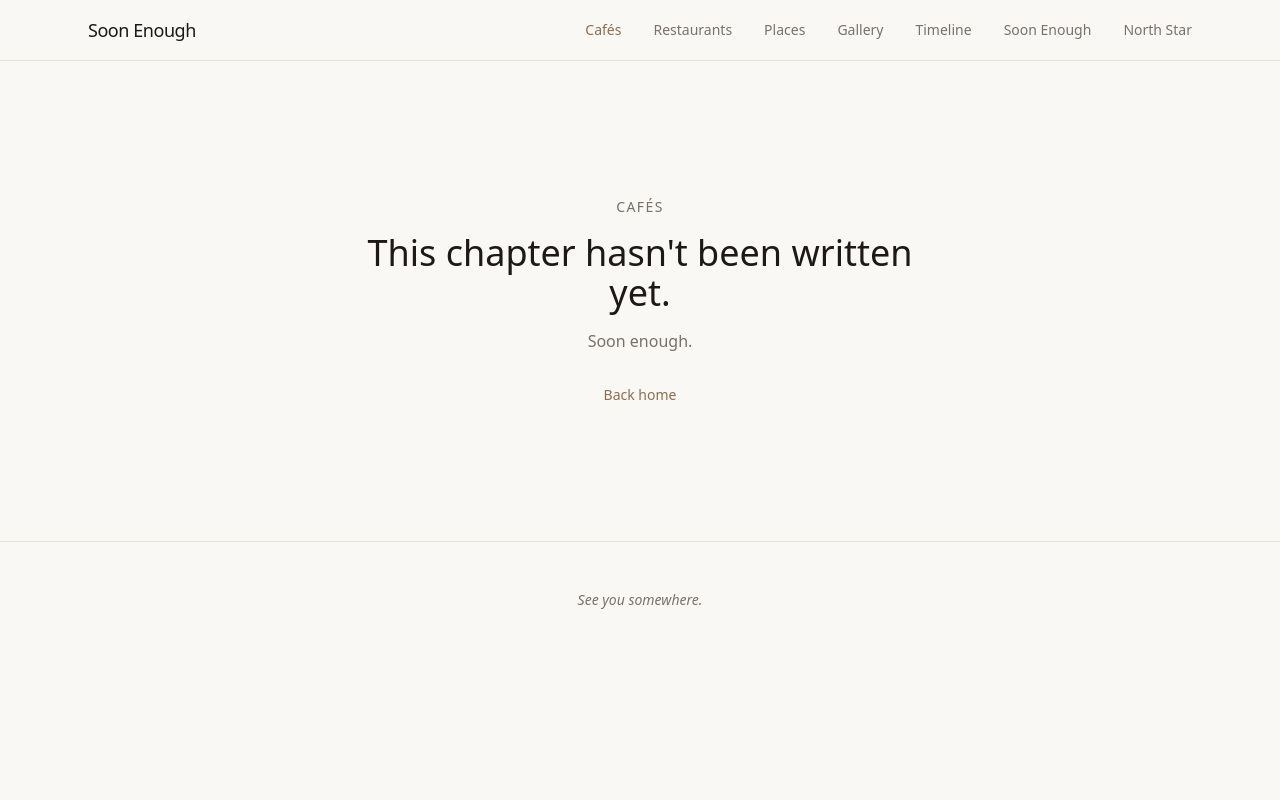
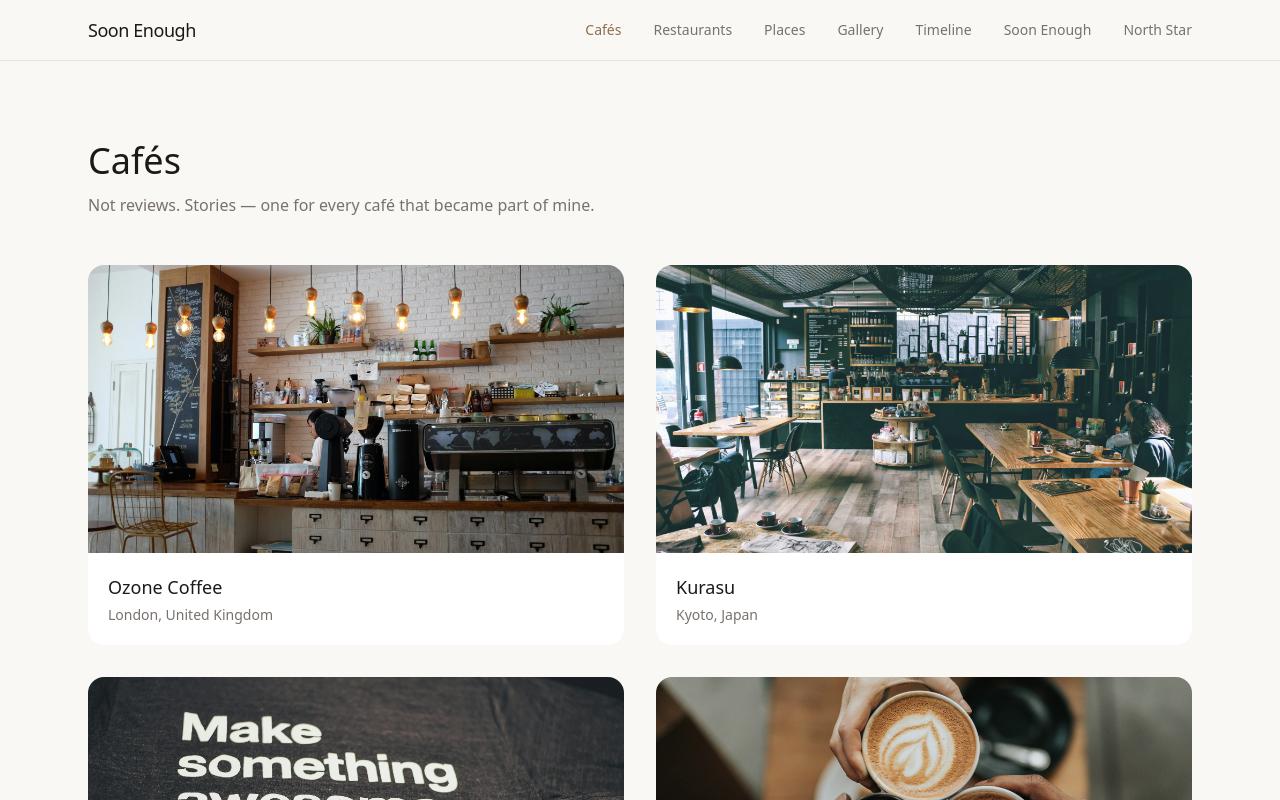
Before and after one commit to AshiqAhamed17/soon-enough, a Next.js app: page /cafes in a window 1280 px wide. Shown: the top 800 px of the page. Built offline with nearby package versions, Linux system fonts and the light colour scheme.

Commit message:
feat: add café list page with large cards

```diff
--- a/app/cafes/page.tsx
+++ b/app/cafes/page.tsx
@@ -1,5 +1,18 @@
-import { ComingSoon } from "@/components/coming-soon";
+import { cafes } from "@/data/cafes";
+import { CafeCard } from "@/components/cafe-card";
 
 export default function CafesPage() {
-  return <ComingSoon title="Cafés" />;
+  return (
+    <div className="mx-auto max-w-6xl px-6 py-20">
+      <h1 className="text-3xl font-medium text-text md:text-4xl">Cafés</h1>
+      <p className="mt-3 max-w-xl text-text-secondary">
+        Not reviews. Stories — one for every café that became part of mine.
+      </p>
+      <div className="mt-12 grid gap-8 md:grid-cols-2">
+        {cafes.map((cafe) => (
+          <CafeCard key={cafe.slug} cafe={cafe} />
+        ))}
+      </div>
+    </div>
+  );
 }
--- /dev/null
+++ b/components/cafe-card.tsx
@@ -0,0 +1,27 @@
+import Image from "next/image";
+import Link from "next/link";
+import type { Cafe } from "@/types/cafe";
+
+export function CafeCard({ cafe }: { cafe: Cafe }) {
+  return (
+    <Link
+      href={`/cafes/${cafe.slug}`}
+      className="group block overflow-hidden rounded-2xl bg-card transition-transform duration-300 hover:-translate-y-1"
+    >
+      <div className="relative h-72 w-full overflow-hidden">
+        <Image
+          src={cafe.heroImage}
+          alt={cafe.name}
+          fill
+          className="object-cover transition-transform duration-500 group-hover:scale-105"
+        />
+      </div>
+      <div className="p-5">
+        <h3 className="text-lg font-medium text-text">{cafe.name}</h3>
+        <p className="mt-1 text-sm text-text-secondary">
+          {cafe.city}, {cafe.country}
+        </p>
+      </div>
+    </Link>
+  );
+}
```
